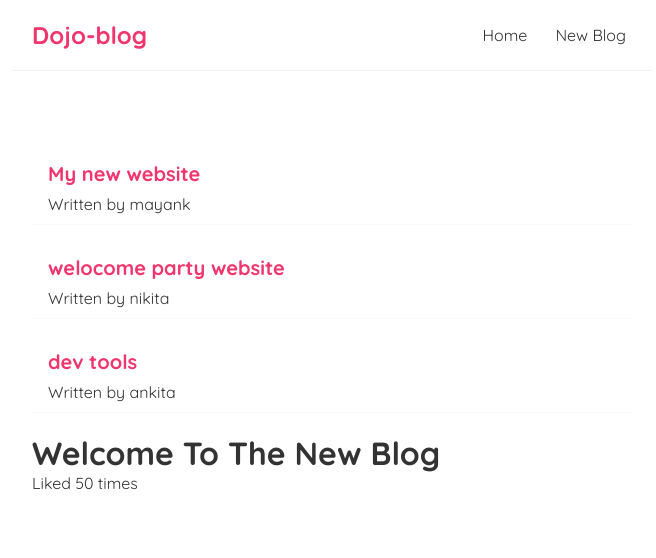
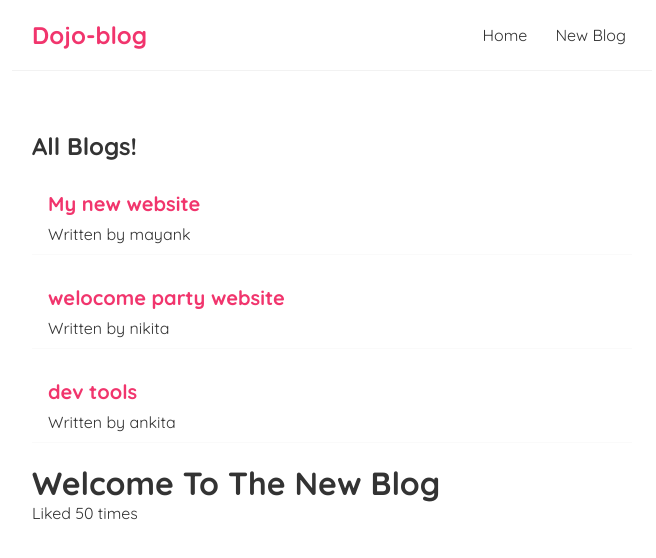
Before and after one commit to mayank98x/React, a React (Create React App) app: page / in a window 1280 px wide. Shown: the top 558 px of the page, without its empty margins (308-964 px from the left). Built offline with nearby package versions, Linux system fonts and the light colour scheme.

Commit message:
add:props is used

```diff
--- /dev/null
+++ b/src/BlogList.js
@@ -0,0 +1,21 @@
+const BlogList = ({blogs, title}) => {
+
+    // const blogs = props.blogs;
+    // const title = props.title;
+    // console.log(props,blogs);
+    return (
+        <div className="blog-list">
+            <h2>{title}</h2>
+              {blogs.map((blog) => (
+            <div className="blog-preview" key={blog.id}>
+                <h2>{ blog.title}</h2>
+                <p>Written by {blog.author}</p>
+            </div>
+        ))}
+        </div>
+
+    );
+
+}
+
+export default BlogList;
--- a/src/Home.js
+++ b/src/Home.js
@@ -1,4 +1,5 @@
 import { useState } from 'react';
+import BlogList from './BlogList';
 
 
 
@@ -11,14 +12,8 @@
     ])
     return (
         <div className="home">
-            {blogs.map((blog) => (
-                <div className="blog-preview" key={blog.id}>
-                    <h2>{ blog.title}</h2>
-                    <p>Written by {blog.author}</p>
 
-                </div>
-            ))}
-
+           <BlogList blogs={blogs} title="All Blogs!"/>
          </div>
      );
 }
```
